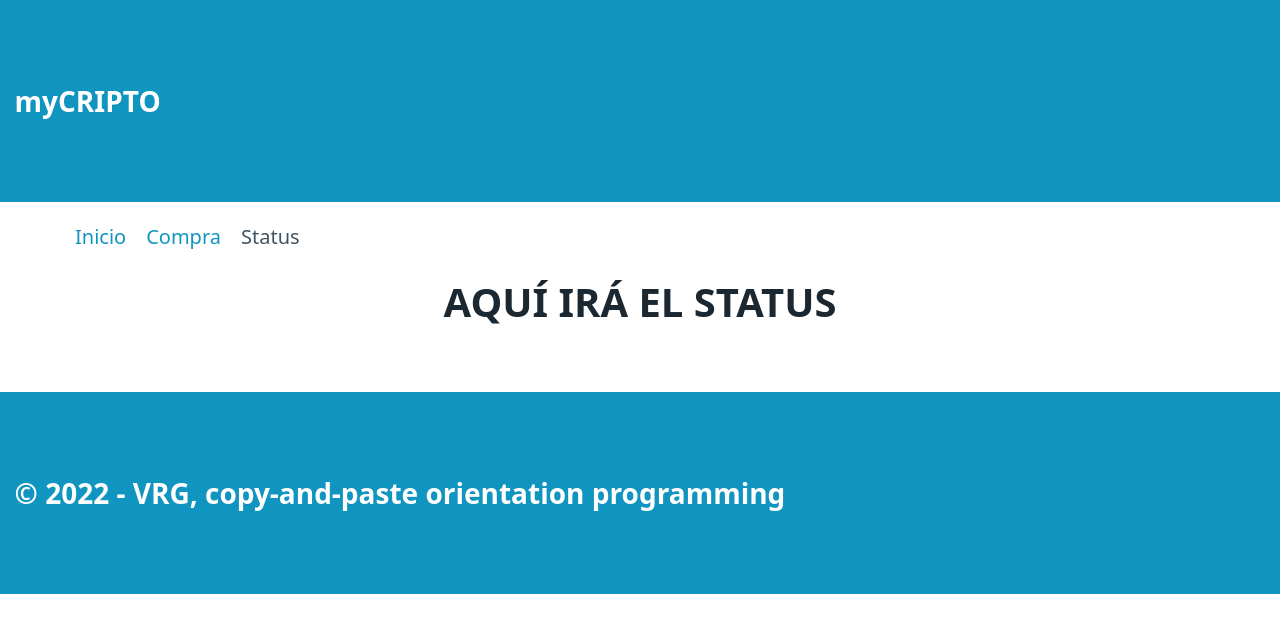
After one commit to VRG1984/CriptoExchange, a Flask app: page /status in a window 1280 px wide. The commit adds this page. Shown: the top 633 px of the page. Run offline with Flask 2, Linux system fonts and the light colour scheme.

Commit message:
Creados todos los templates, data, archivo 'models' y funcionalidad del index, ya trae los movimientos de la BBDD

```diff
--- a/config_template.py
+++ b/config_template.py
@@ -1 +1,2 @@
 apikey= "Introduce aquí tu API key de CoinAPI.io"
+ORIGIN_DATA= "Introduce aquí la ruta (ejemplo: 'data/cripto_movements.db') a tu BBDD"
--- a/cripto_ex/routes.py
+++ b/cripto_ex/routes.py
@@ -1,6 +1,19 @@
 from cripto_ex import app
+from cripto_ex.models import select_all
 from flask import render_template
 
 @app.route("/")
 def index():
-        return render_template("index.html", pageTitle="Inicio", data=None)
+        pageNow = "index"
+        registros = select_all()
+        return render_template("index.html", pageTitle="Inicio", pageNow=pageNow, data=registros)
+
+@app.route("/purchase")
+def purchase():
+        pageNow = "purchase"
+        return render_template("purchase.html", pageTitle="Inicio", pageNow=pageNow)
+
+@app.route("/status")
+def status():
+        pageNow = "status"
+        return render_template("status.html", pageTitle="Inicio", pageNow=pageNow)
--- a/cripto_ex/templates/base.html
+++ b/cripto_ex/templates/base.html
@@ -14,16 +14,30 @@
     </header>
     <nav class="container">
         <ul>
-            <li><a href="/">Inicio</a></li>
-            <li><a href="/purchase">Compra</a></li>
-            <li><a href="/status">Compra</a></li>
+            {% if 'index' in pageNow %}
+                <li>Inicio</li>
+            {% else %}
+                <li><a href="/">Inicio</a></li>
+            {% endif %}
+
+            {% if 'purchase' in pageNow %}
+                <li>Compra</li>
+            {% else %}
+                <li><a href="/purchase">Compra</a></li>
+            {% endif %}
+
+            {% if 'status' in pageNow %}
+                <li>Status</li>
+            {% else %}
+                <li><a href="/status">Status</a></li>
+            {% endif %}
         </ul>
     </nav>
 
     {% block content %}{% endblock %}
 
     <footer>
-        &nbsp; &copy; 2022 - VRG, todos los derechos reservados
+        &nbsp; &copy; 2022 - VRG, copy-and-paste orientation programming
     </footer>
 </body>
 </html>
--- /dev/null
+++ b/cripto_ex/templates/status.html
@@ -0,0 +1,8 @@
+{% extends "base.html" %}
+
+{% block content %}
+
+<h1 class="container" align="center">AQUÍ IRÁ EL STATUS</h1>
+
+
+{% endblock %}
```
Also changed, not shown: cripto_ex/models.py (added, +24 -0 lines), cripto_ex/templates/index.html (+18 -4 lines), cripto_ex/templates/purchase.html (added, +8 -0 lines), data/movements.db (added).
